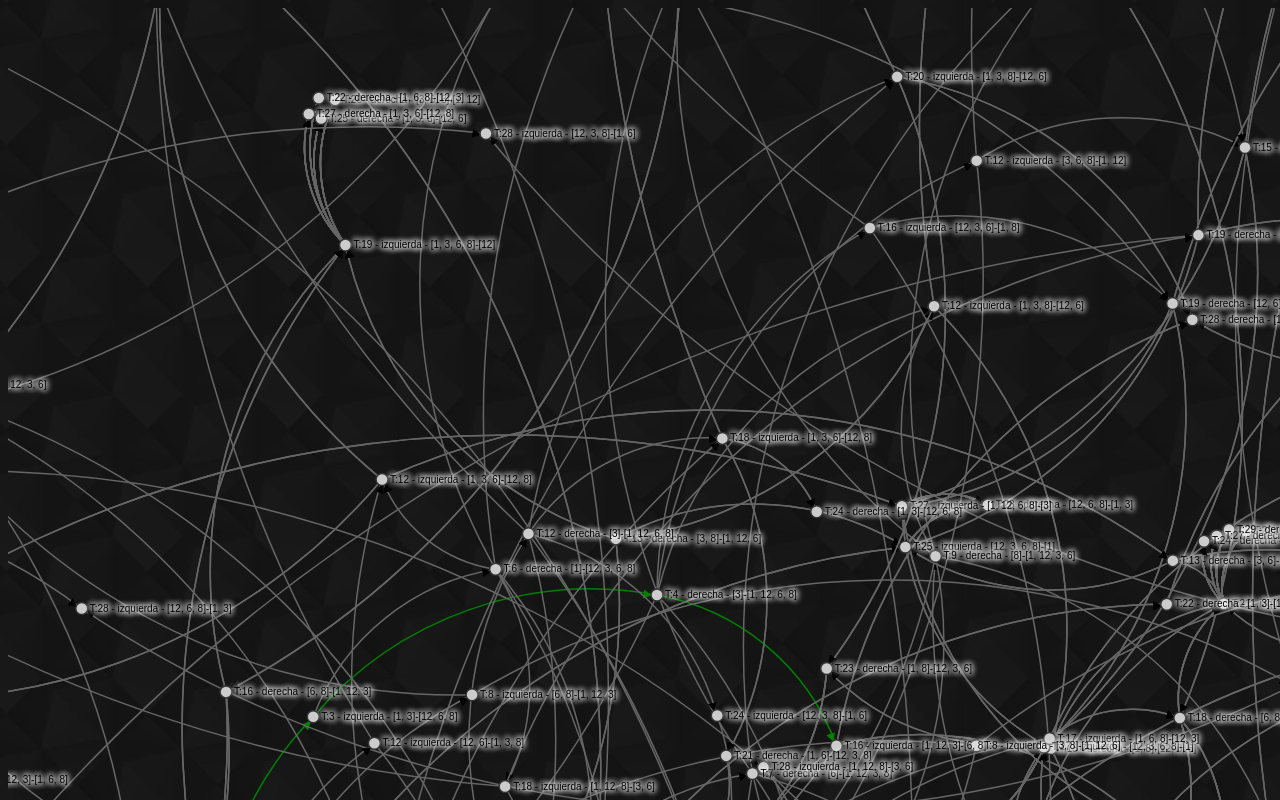
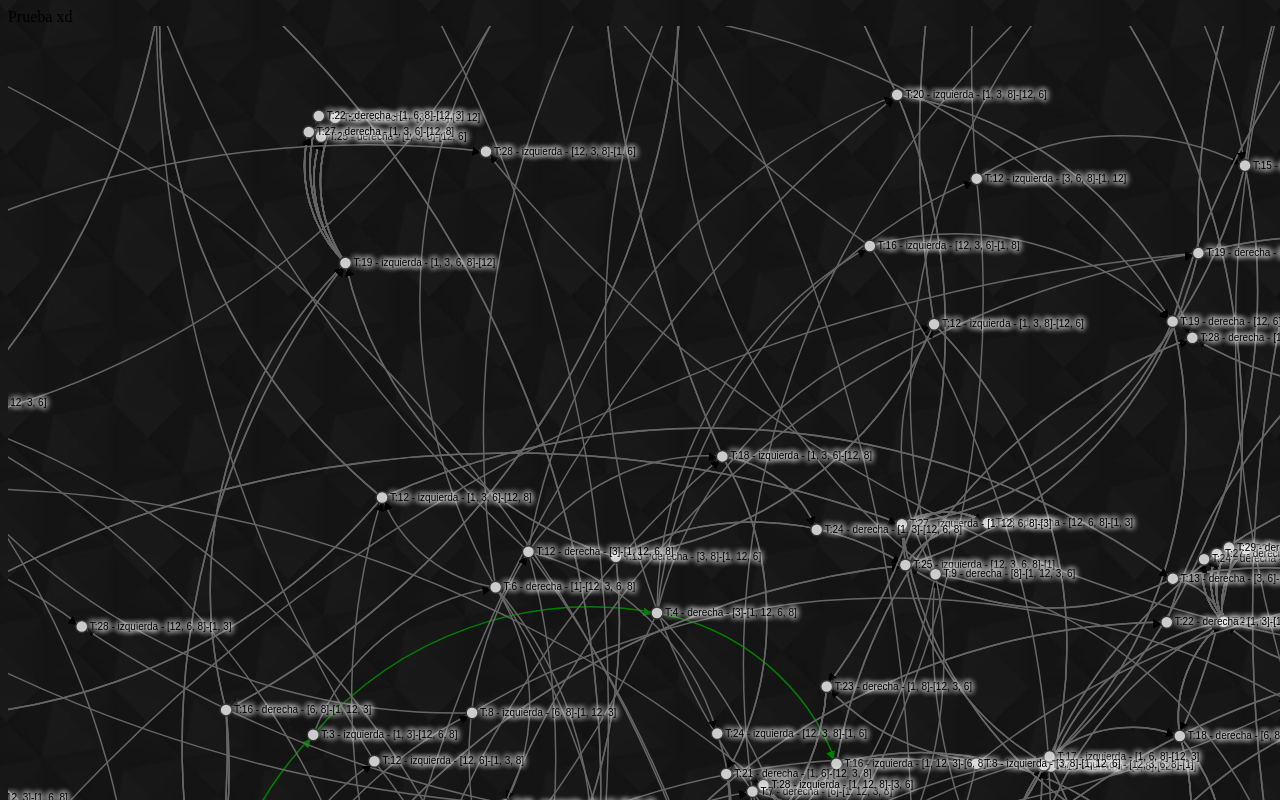
Before and after one commit to jarojas94/GrafoAntorcha, a plain HTML site: page index.html in a window 1280 px wide. Shown: the top 800 px of the page. Drawn offline with nearby package versions, Linux system fonts and the light colour scheme; animation ran at ten frames a second.

Commit message:
Colombia Brasil

```diff
--- a/index.html
+++ b/index.html
@@ -9,6 +9,7 @@
         <link rel="stylesheet" href="style.css">
     </head>
     <body>
+    Prueba xd
         <div class="tablafrase">
             <script  src="http://d3js.org/d3.v3.min.js"></script>
             <script  src="nodos.js"></script>
```
